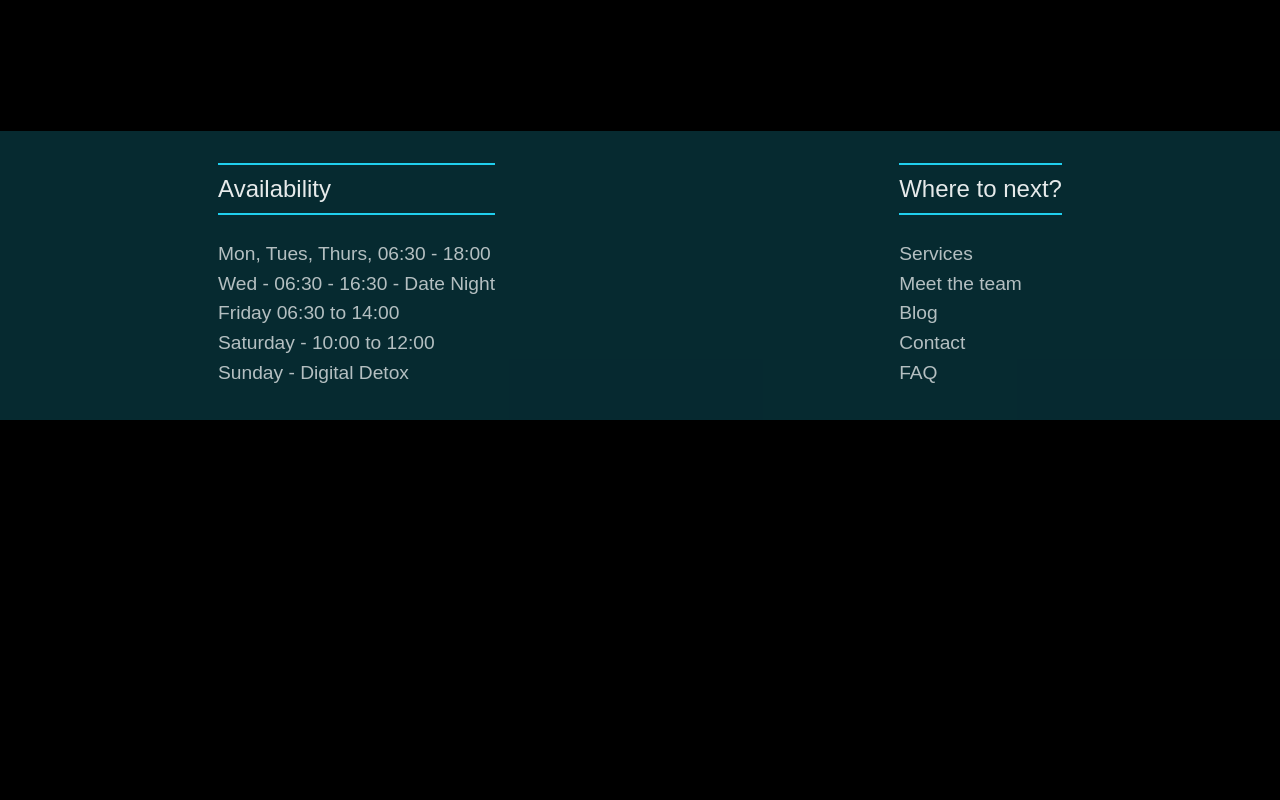
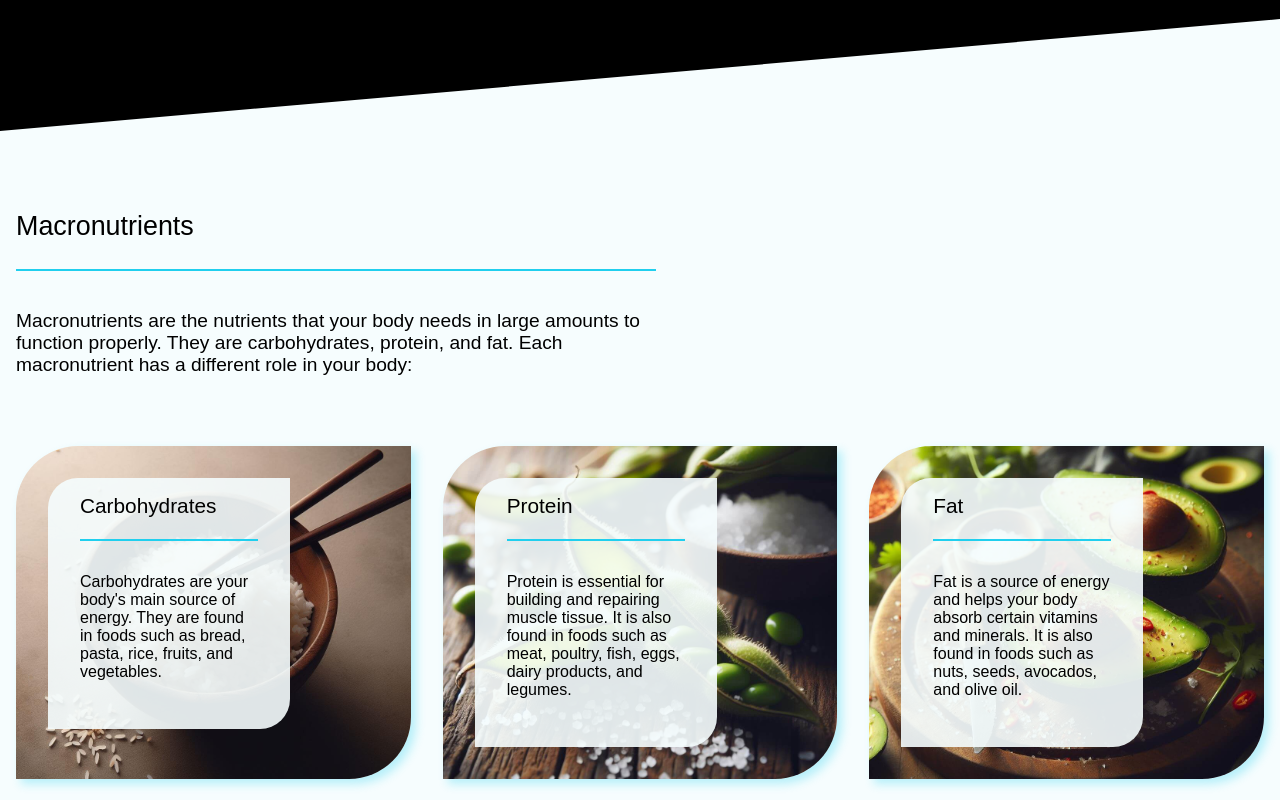
Before and after one commit to AndyRDA/smashitv3, an Astro site: page /caloriecalculator in a window 1280 px wide. Shown: the part 1420-2220 px from the top of the page. Before the commit the page ends 1840 px from the top, so only its background shows below. Built offline with nearby package versions, Linux system fonts and the light colour scheme; Astro itself is replaced by a stand-in of ours.

Commit message:
add macronutrient section

```diff
--- a/src/components/CalorieInfo.astro
+++ b/src/components/CalorieInfo.astro
@@ -0,0 +1,143 @@
+---
+import "./CalorieInfo.css";
+---
+
+<section>
+	<div class="skew-divider"></div>
+
+	<div class="text_wrapper">
+		<h2>Macronutrients</h2>
+		<p>
+			Macronutrients are the nutrients that your body needs in large amounts to
+			function properly. They are carbohydrates, protein, and fat. Each
+			macronutrient has a different role in your body:
+		</p>
+	</div>
+	<div class="card_wrapper">
+		<div class="card card_carbs">
+			<div class="card_text">
+				<h3>Carbohydrates</h3>
+				<p>
+					Carbohydrates are your body's main source of energy. They are found in
+					foods such as bread, pasta, rice, fruits, and vegetables.
+				</p>
+			</div>
+		</div>
+		<div class="card card_protein">
+			<div class="card_text">
+				<h3>Protein</h3>
+				<p>
+					Protein is essential for building and repairing muscle tissue. It is
+					also found in foods such as meat, poultry, fish, eggs, dairy products,
+					and legumes.
+				</p>
+			</div>
+		</div>
+		<div class="card card_fat">
+			<div class="card_text">
+				<h3>Fat</h3>
+				<p>
+					Fat is a source of energy and helps your body absorb certain vitamins
+					and minerals. It is also found in foods such as nuts, seeds, avocados,
+					and olive oil.
+				</p>
+			</div>
+		</div>
+	</div>
+</section>
+
+<style>
+	section {
+		display: grid;
+		/* grid-template-columns: 1fr 2fr; */
+		gap: 2rem;
+		padding: 5rem 1rem 10rem 1rem;
+		position: relative;
+		color: hsl(var(--bg-color));
+	}
+	.skew-divider {
+		position: absolute;
+		inset: 0;
+		z-index: 0;
+		transform: skewY(-5deg);
+		transform-origin: top left;
+		background: hsl(var(--bg-contrast));
+		/* background-image: url('../assets/smashit vector logo blur white.png'); */
+	}
+
+    .text_wrapper{
+        max-width: 60ch;
+
+    }
+
+	.text_wrapper h2 {
+		font-size: 1.4em;
+		padding-bottom: 1em;
+	}
+
+	h2,
+	h3 {
+		border-bottom: 2px solid hsl(var(--accent-color));
+	}
+
+	p {
+		padding-block: 2em;
+	}
+
+	.text_wrapper,
+	.card_wrapper {
+		z-index: 5;
+		color: inherit;
+	}
+
+	.card_wrapper {
+		display: flex;
+		flex-wrap: wrap;
+		justify-content: space-between;
+		gap: 2em;
+	}
+	.card {
+        --innerRadius: 30px;
+        --padding: 2em;
+        --outerRadius: calc(var(--innerRadius) + var(--padding));
+		/* padding: 1em 2em; */
+        padding-block: var(--padding);
+        padding-inline: var(--padding);
+		border-radius: var(--outerRadius) 0;
+		position: relative;
+		background-position: right;
+		background-size: cover;
+        background-repeat: no-repeat;
+		overflow: hidden;
+		background-blend-mode: multiply;
+        /* border: 2px solid hsl(var(--accent-color) /.2); */
+        box-shadow: 5px 5px 10px 0px hsl(var(--accent-color) /.3);
+        flex-grow: 1;
+	}
+
+    .card_text{
+        background-color: hsl(var(--bg-contrast) / 0.9);
+        padding: 1em var(--padding);
+		border-radius: var(--innerRadius) 0;
+        width: fit-content;
+    }
+
+
+	.card h3 {
+		font-size: 1.3em;
+		padding-bottom: 1em;
+	}
+	.card p {
+		max-width: 20ch;
+	}
+
+	.card_carbs {
+		background-image: url("../assets/images/rice.jpg");
+	}
+	.card_protein {
+		background-image: url("../assets/images/bean.jpg");
+	}
+	.card_fat {
+		background-image: url("../assets/images/avo.jpg");
+	}
+</style>
--- a/src/pages/caloriecalculator.astro
+++ b/src/pages/caloriecalculator.astro
@@ -1,6 +1,7 @@
 ---
 import Layout from "../layouts/Layout.astro";
 import CalorieCalc from "../components/CalorieCalc";
+import CalorieInfo from "../components/CalorieInfo.astro"
 const metaName =
 	"Calorie Calculator & Personalized Meal Plans | Smashit Personal Training";
 const metaContent =
@@ -16,7 +17,7 @@ const metaContent =
 		<div class="skew-divider"></div>
 		<div class="title-wrapper">
 			<h1>
-				Calculate your daily calorie needs and macronutrient goals with our
+				Calculate your <span class="title_calorie">daily calorie needs</span> and macronutrient goals with our
 				easy-to-use calorie calculator, and get a personalized meal plan from
 				Smashit personal trainers.
 			</h1>
@@ -31,6 +32,7 @@ const metaContent =
 		</div>
 	</header>
 	<CalorieCalc client:only />
+    <CalorieInfo />
 </Layout>
 
 <style>
@@ -48,10 +50,15 @@ const metaContent =
 	.skew-divider {
 		position: absolute;
 		inset: 0;
+		z-index: 0;
 		transform: skewY(-5deg);
-        background: hsl(var(--bg-contrast));
 		transform-origin: top left;
-		z-index: 0;
+        background: hsl(var(--bg-contrast) /0.8);
+        background-image: url('../assets/smashit vector logo blur white.png');
+        background-repeat: no-repeat;
+        background-size: cover;
+        background-position: center;
+        background-blend-mode:lighten;
 	}
 
 	.title-wrapper {
@@ -68,6 +75,24 @@ const metaContent =
 		line-height: 1.3;
 	}
 
+    .title_calorie{
+        position: relative;
+        /* color: hsl(var(--accent-color)); */
+        /* font-style: italic; */
+        /* background-color: hsl(var(--accent-color) / 0.7); */
+    }
+@media (min-width: 560px){
+    .title_calorie::before{
+        content: url('../assets/brushstroke.svg');
+        /* height: 1em; */
+        /* width: 100%; */
+        position: absolute;
+        inset: 0;
+        z-index: -1;
+        transform: translateY(-0.3em) scale(1.1, 0.58) rotate(-4deg);
+        /* outline: 1px solid red; */
+    }
+}
 	.sub-title {
 		opacity: 0.7;
 		font-size: clamp(1rem, 1rem + 0.5vw, 1.75rem);
@@ -88,15 +113,17 @@ const metaContent =
 	.cta {
 		padding: 1rem 2rem;
 		max-width: 30ch;
-		border: 3px solid hsl(var(--accent-color));
+		border: 3px solid hsl(var(--bg-color) / 0.3);
 		border-radius: 400px;
         background-color: hsl(var(--accent-color));
 		font-size: clamp(1rem, 1rem + 0.5vw, 1.75rem);
         color: hsl(var(--bg-contrast));
         box-shadow: 3px 3px 3px 0px hsl(0 0% 0% / 0.3);
+        transition: all 200ms ease-in-out;
 	}
 
     .cta:hover, .cta:focus-visible{
         box-shadow: 5px 5px 3px 0px hsl(0 0% 0% / 0.5);
+        transform: scale(1.01);
     }
 </style>
```
Also changed, not shown: src/assets/Smashit Vector Logo Blur White.png (added), src/assets/Smashit Vector Logo.svg (added), src/assets/brushstroke.svg (added), src/assets/images/avo.jpg (added), src/assets/images/bean.jpg (added), src/assets/images/rice.jpg (added).
